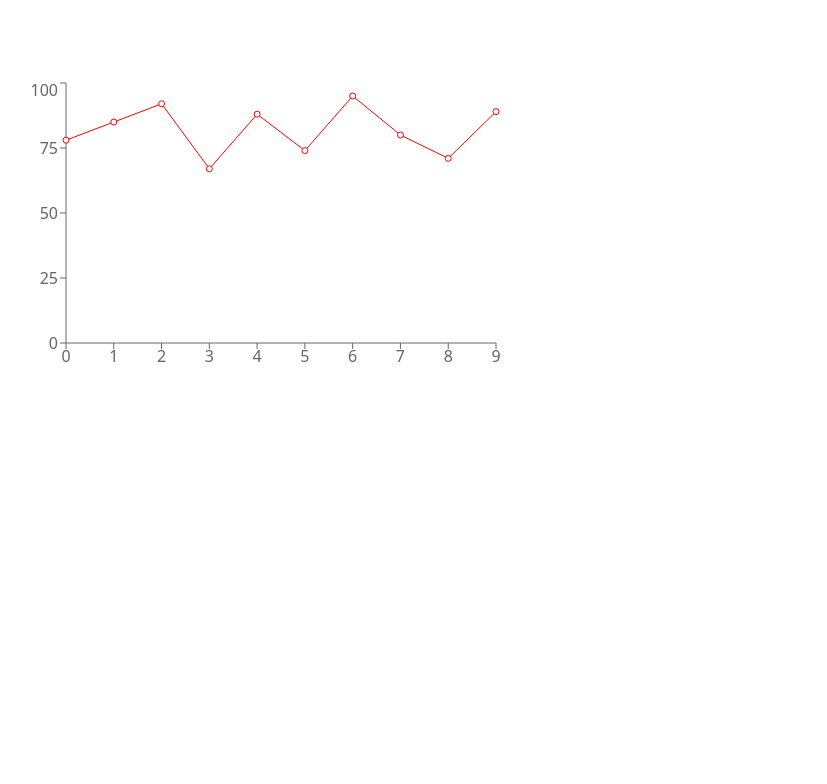
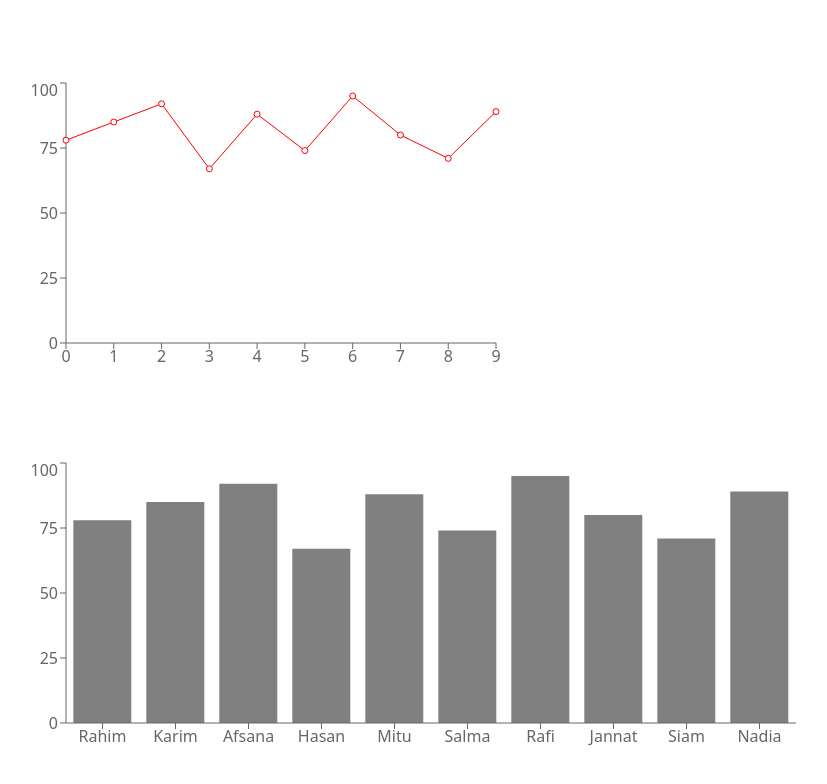
Before and after one commit to itsprodip/something-in-react, a React (Vite) app: page / in a window 1280 px wide. Shown: the part 710-1494 px from the top of the page, without its empty margins (79-906 px from the left). Before the commit the page ends 1168 px from the top, so only its background shows below. Built offline with nearby package versions, Linux system fonts and the light colour scheme.

Commit message:
bar chart added

```diff
--- a/src/Components/ResultCharts.jsx
+++ b/src/Components/ResultCharts.jsx
@@ -1,5 +1,5 @@
-import React from 'react';
-import { Line, LineChart, XAxis, YAxis } from 'recharts';
+import React from "react";
+import { Bar, BarChart, Line, LineChart, XAxis, YAxis } from "recharts";
 const result = [
   {
     id: 1,
@@ -74,22 +74,22 @@ import { Line, LineChart, XAxis, YAxis } from 'recharts';
 ];
 
 const ResultCharts = () => {
-
   return (
     <div>
-            <LineChart className='m-20' width={500} height={300} data={result}>
-
-            <Line dataKey={"bangla"} stroke='red'>
-
+      <LineChart className="m-20" width={500} height={300} data={result}>
+        <Line dataKey={"bangla"} stroke="red">
           <XAxis datakey={"name"}></XAxis>
           <YAxis dataKey={"bangla"}></YAxis>
         </Line>
+      </LineChart>
 
-
-            </LineChart>
+      <BarChart className="m-20 " data={result} width={800} height={300}>
+        <XAxis dataKey={"name"}></XAxis>
+        <YAxis dataKey={"bangla"}></YAxis>
+        <Bar dataKey={"bangla"} fill="gray"></Bar>
+      </BarChart>
     </div>
   );
 };
 
-
 export default ResultCharts;
```
Lines whose indentation alone changed are shown as unchanged.
